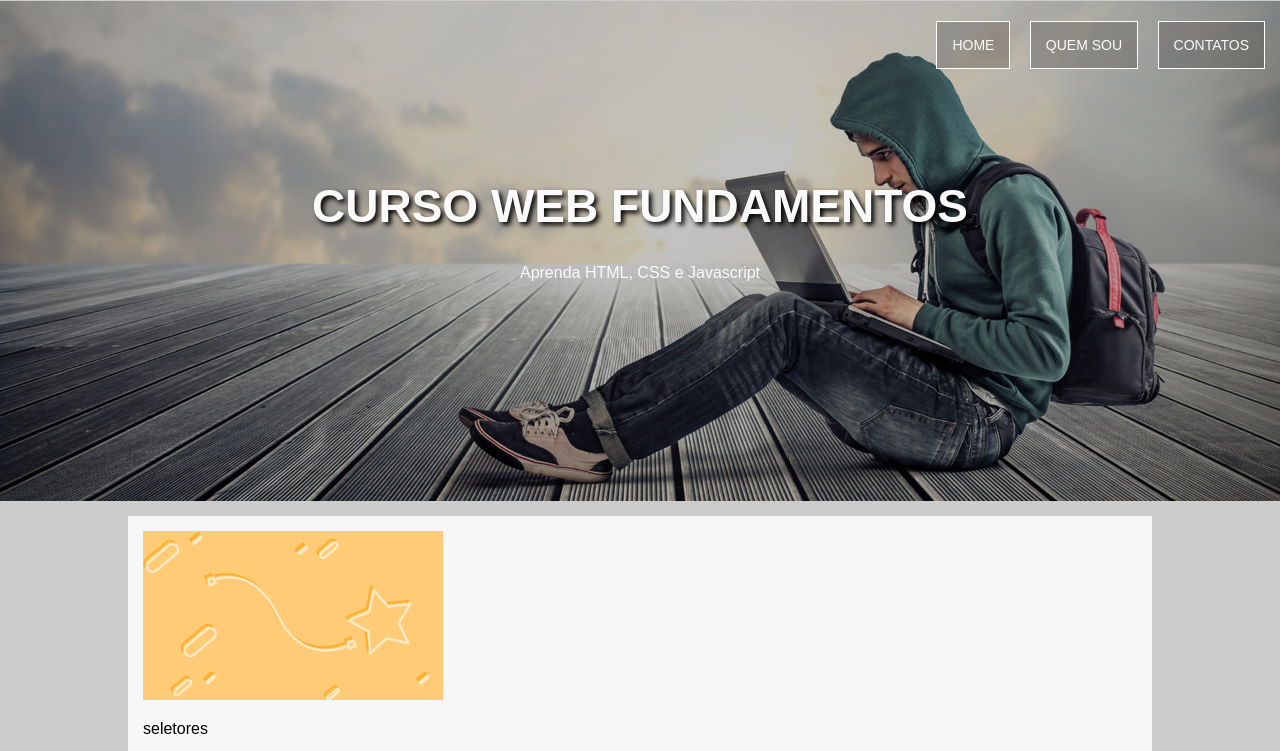
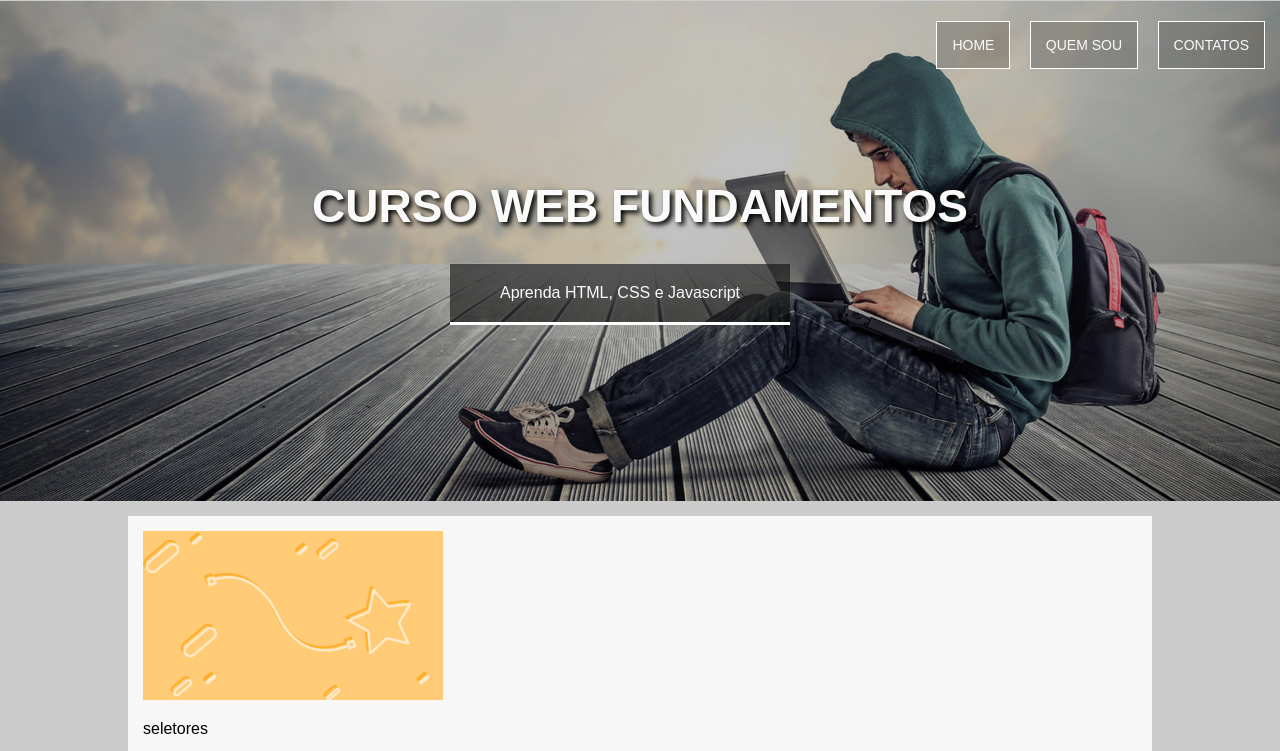
Before and after one commit to LucasPauloOP/curso_web_desginer_projetos, a plain HTML site: page projeto1/index.html in a window 1280 px wide. Shown: the top 751 px of the page. Drawn offline with Linux system fonts and the light colour scheme.

Commit message:
atualizando subtitulo

```diff
--- a/projeto1/index.html
+++ b/projeto1/index.html
@@ -27,7 +27,7 @@
 
 				<div class="hero-content">
 					<h1>Curso Web Fundamentos</h1>
-					<p>Aprenda HTML, CSS e Javascript</p>
+					<p class="hero-subtitle">Aprenda HTML, CSS e Javascript</p>
 				</div>
 			</header>
 			<main>
--- a/projeto1/style/index.css
+++ b/projeto1/style/index.css
@@ -10,20 +10,7 @@ body {
 	height: 500px;
 	border-top: 1px solid #ccc;
 }
-.hero-content {
-	margin-top: 110px;
-	text-align: center;
-	color: #fafafa;
-}
-li {
-	list-style-type: none;
-}
 
-.hero-content h1 {
-	text-transform: uppercase;
-	font-size: 46px;
-	text-shadow: 3px 3px 5px black;
-}
 header nav ul {
 	text-align: right;
 	margin: 20px 15px 0 0;
@@ -32,6 +19,7 @@ header nav li {
 	display: inline-block;
 	border: 1px solid white;
 	margin-left: 15px;
+	list-style-type: none;
 }
 header nav a {
 	text-decoration: none;
@@ -47,6 +35,31 @@ header nav a:hover {
 }
 header nav a:visited {
 	color: #fafafa;
+}
+
+.hero-content {
+	margin-top: 110px;
+	text-align: center;
+	color: #fafafa;
+}
+
+.hero-content h1 {
+	text-transform: uppercase;
+	font-size: 46px;
+	text-shadow: 3px 3px 5px black;
+}
+
+.hero-subtitle {
+	width: 300px;
+	margin-left: 450px;
+	background-color: rgba(12, 12, 12, 0.6);
+	padding: 20px;
+	border-bottom: 3px solid white;
+}
+
+main {
+	width: 80%;
+	margin: auto;
 }
 
 .section1 {
@@ -70,11 +83,6 @@ header nav a:visited {
 	text-indent: 10px;
 }
 
-main {
-	width: 80%;
-	margin: auto;
-}
-
 footer {
 	text-align: center;
 	color: #fafafa;
```
